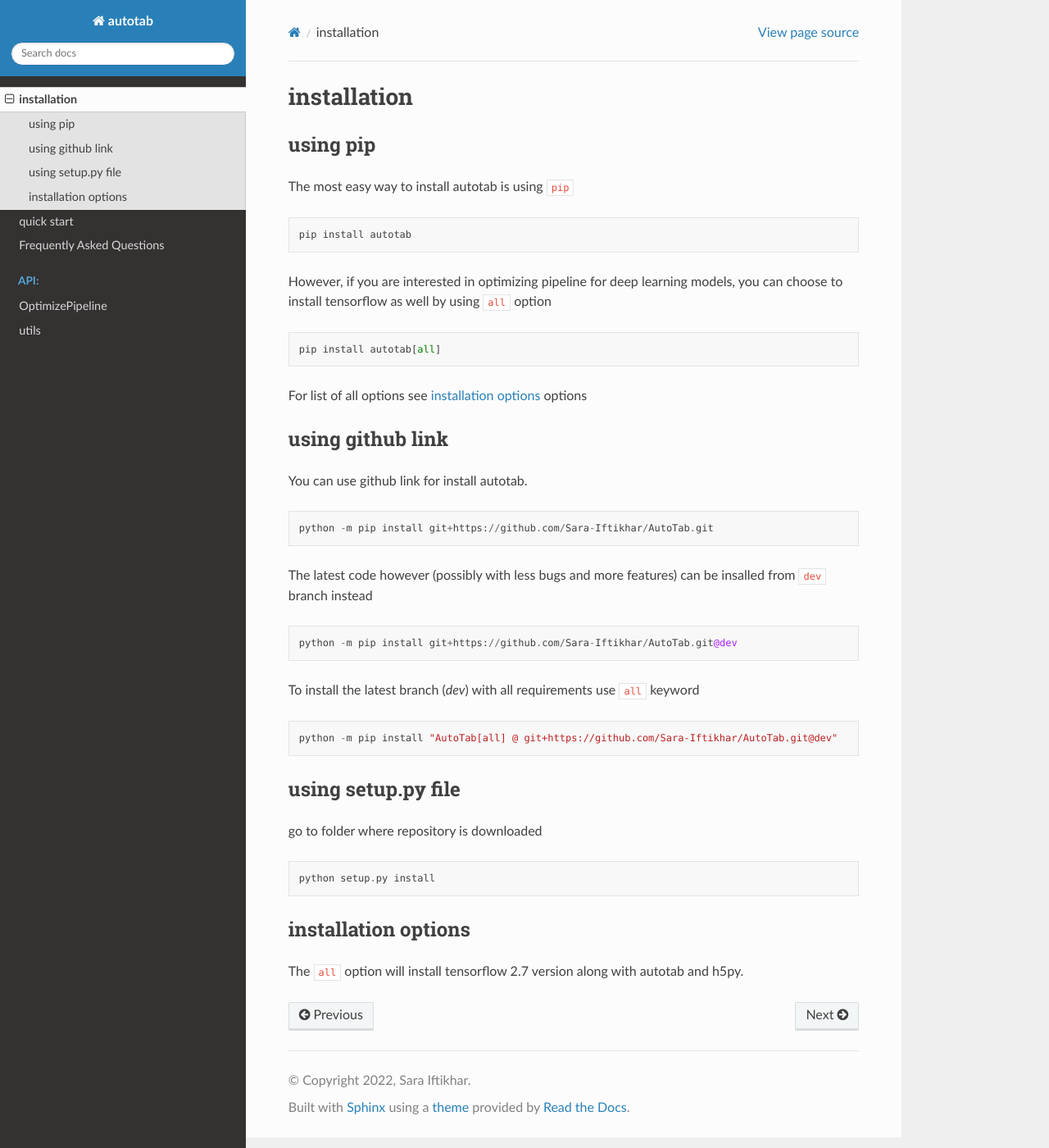
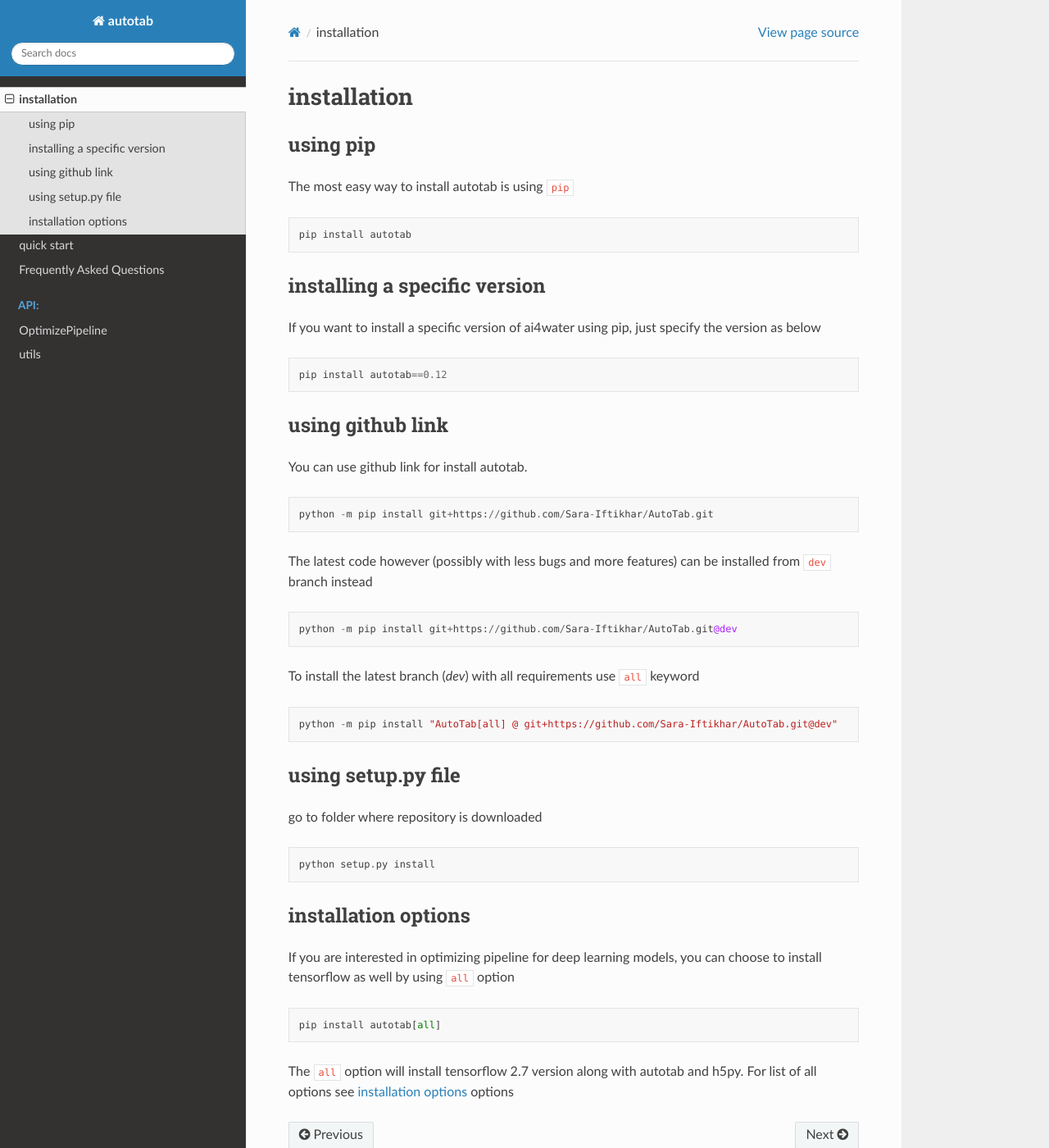
Before and after one commit to Sara-Iftikhar/AutoTab, a Sphinx documentation site: the page built from docs/source/installation.rst, in a window 1280 px wide and 1400 px high. Shown: the whole window at 82% size. Built offline with Sphinx 7.4.7 and the Read the Docs theme 2.0.0, drawn with Linux system fonts in a browser that asks for light colours; pages that are not in the unit, such as notebooks, are missing from menus.

Commit message:
improved docs

```diff
--- a/docs/source/faqs.rst
+++ b/docs/source/faqs.rst
@@ -301,8 +301,10 @@
 What versions of underlying libraries does this package depends on
 ==================================================================
 Currently ``AutoTab`` is strongly coupled with the machine learning framework
-`AI4Water`, whose version should be 1.2 or greater. Another dependency
-is `h5py` which does not have any specific version requirement.
+`AI4Water`, whose version should be 1.6 or greater. Another optional dependency
+is `h5py` which does not have any specific version requirement. It
+is used for data storage. If it is not available, then data is stored in csv file
+format.
 
 how to use cross validation during pipeline optimization
 ========================================================
--- a/docs/source/installation.rst
+++ b/docs/source/installation.rst
@@ -7,12 +7,12 @@
 ::
     pip install autotab
 
-However, if you are interested in optimizing pipeline for deep learning models, you can
-choose to install tensorflow as well by using ``all`` option
+installing a specific version
+=============================
+If you want to install a specific version of ai4water using pip, just specify the version
+as below
 ::
-    pip install autotab[all]
-
-For list of all options see :ref:`installation_options` options
+    pip install autotab==0.12
 
 using github link
 =================
@@ -20,7 +20,7 @@
 ::
     python -m pip install git+https://github.com/Sara-Iftikhar/AutoTab.git
 
-The latest code however (possibly with less bugs and more features) can be insalled from ``dev`` branch instead
+The latest code however (possibly with less bugs and more features) can be installed from ``dev`` branch instead
 ::
     python -m pip install git+https://github.com/Sara-Iftikhar/AutoTab.git@dev
 
@@ -38,4 +38,10 @@
 
 installation options
 =====================
+If you are interested in optimizing pipeline for deep learning models, you can
+choose to install tensorflow as well by using ``all`` option
+::
+    pip install autotab[all]
+
 The ``all`` option will install tensorflow 2.7 version along with autotab and h5py.
+For list of all options see :ref:`installation_options` options
--- a/docs/source/quick_start.rst
+++ b/docs/source/quick_start.rst
@@ -7,7 +7,7 @@
 Optimize pipeline for machine learning models (regression)
 ==========================================================
 
-This covers all scikit-learng models, catboost, lightgbm and xgboost
+This covers all scikit-learn models, catboost, lightgbm and xgboost
 
 .. code-block:: python
 
@@ -51,7 +51,7 @@
 machine learning models (classification)
 ==============================================================
 
-This covers all scikit-learng models, catboost, lightgbm and xgboost
+This covers all scikit-learn models, catboost, lightgbm and xgboost
 
 .. code-block:: python
 
```
